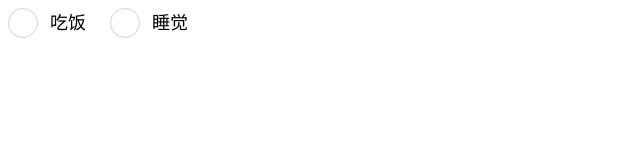
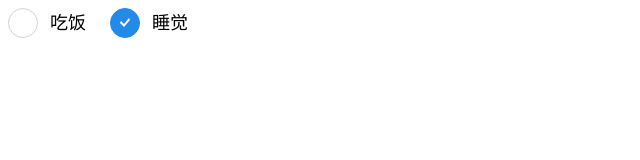
Before and after one commit to EmmaLu-ux/ui-element-vue3, a Vue app in the folder examples/: page / in a window 1280 px wide. Shown: the top 160 px of the page, without its empty margins (0-640 px from the left). Built offline with nearby package versions, Linux system fonts and the light colour scheme; a small style sheet from the web is missing.

Commit message:
docs: update readme doc

```diff
--- a/examples/src/components/CheckboxExamp.vue
+++ b/examples/src/components/CheckboxExamp.vue
@@ -19,9 +19,10 @@
   <ue-checkbox size="xl">打篮球</ue-checkbox>
   <hr /> -->
   <!-- // NOTE: checkboxGroupModel.value的值与<ue-checkbox-group></ue-checkbox-group>的v-model的值同步 -->
+  <!-- ue-checkbox-group的v-model用于收集所有选中的checkbox的值 -->
   <ue-checkbox-group size="lg" v-model="valueGroup">
-    <ue-checkbox>吃饭</ue-checkbox>
-    <ue-checkbox>睡觉</ue-checkbox>
+    <ue-checkbox value="chifan">吃饭</ue-checkbox>
+    <ue-checkbox value="shuijiao">睡觉</ue-checkbox>
   </ue-checkbox-group>
   <!-- NOTE: checkboxModel.value的值与<ue-checkbox></ue-checkbox>的v-model的值同步 -->
   <!-- <ue-checkbox v-model="value">打篮球</ue-checkbox>
@@ -32,7 +33,7 @@
 <script setup>
 import { ref } from "vue"
 
-const valueGroup = ref(["chifan", "shuijiao"])
+const valueGroup = ref(["shuijiao"])
 const value = "dalanqiu"
 
 const valueChecked = ref(false)
```
Also changed, not shown: packages/components/checkbox/src/index.vue (+4 -6 lines), 1 other file (tests, documents, lock files or other folders).
